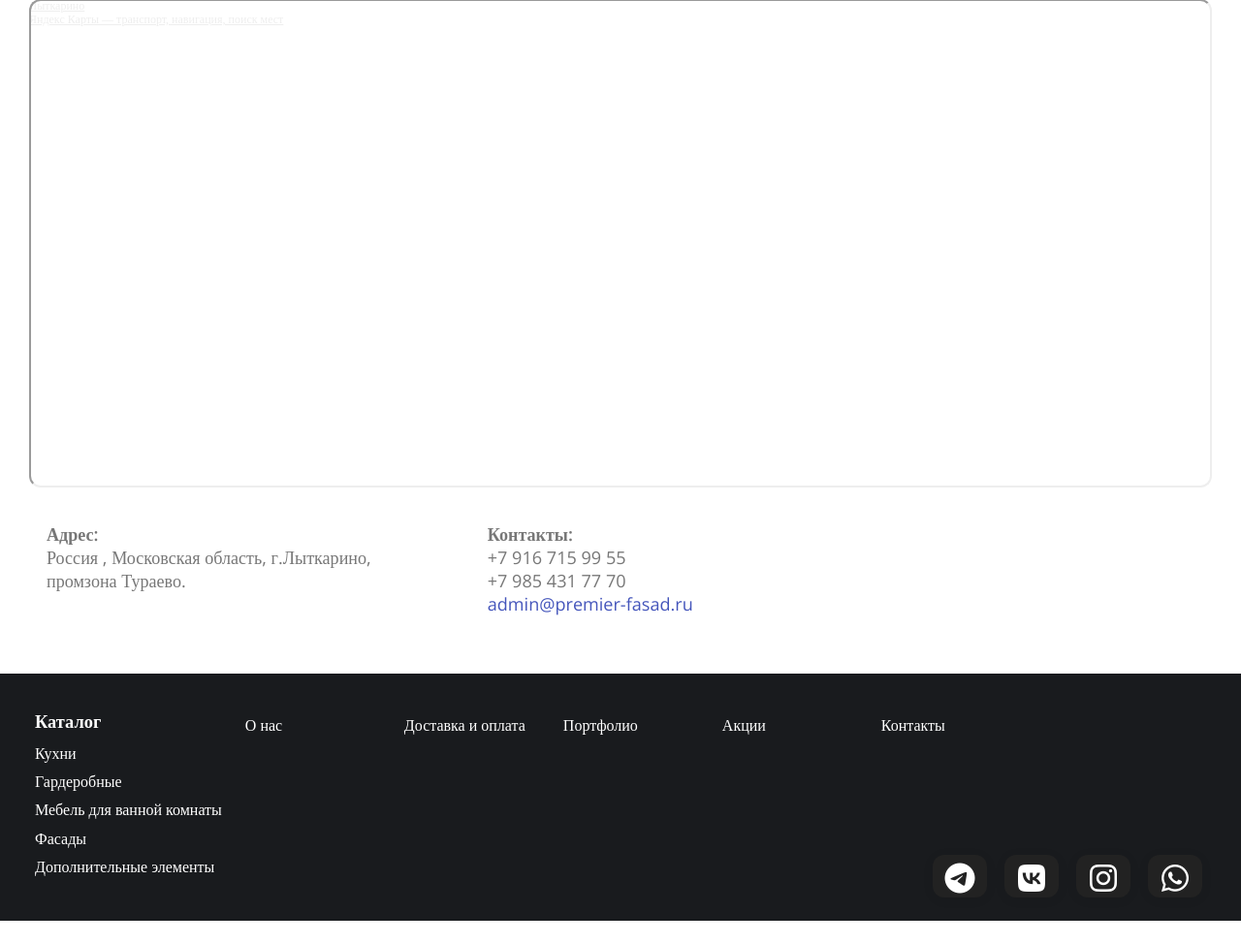
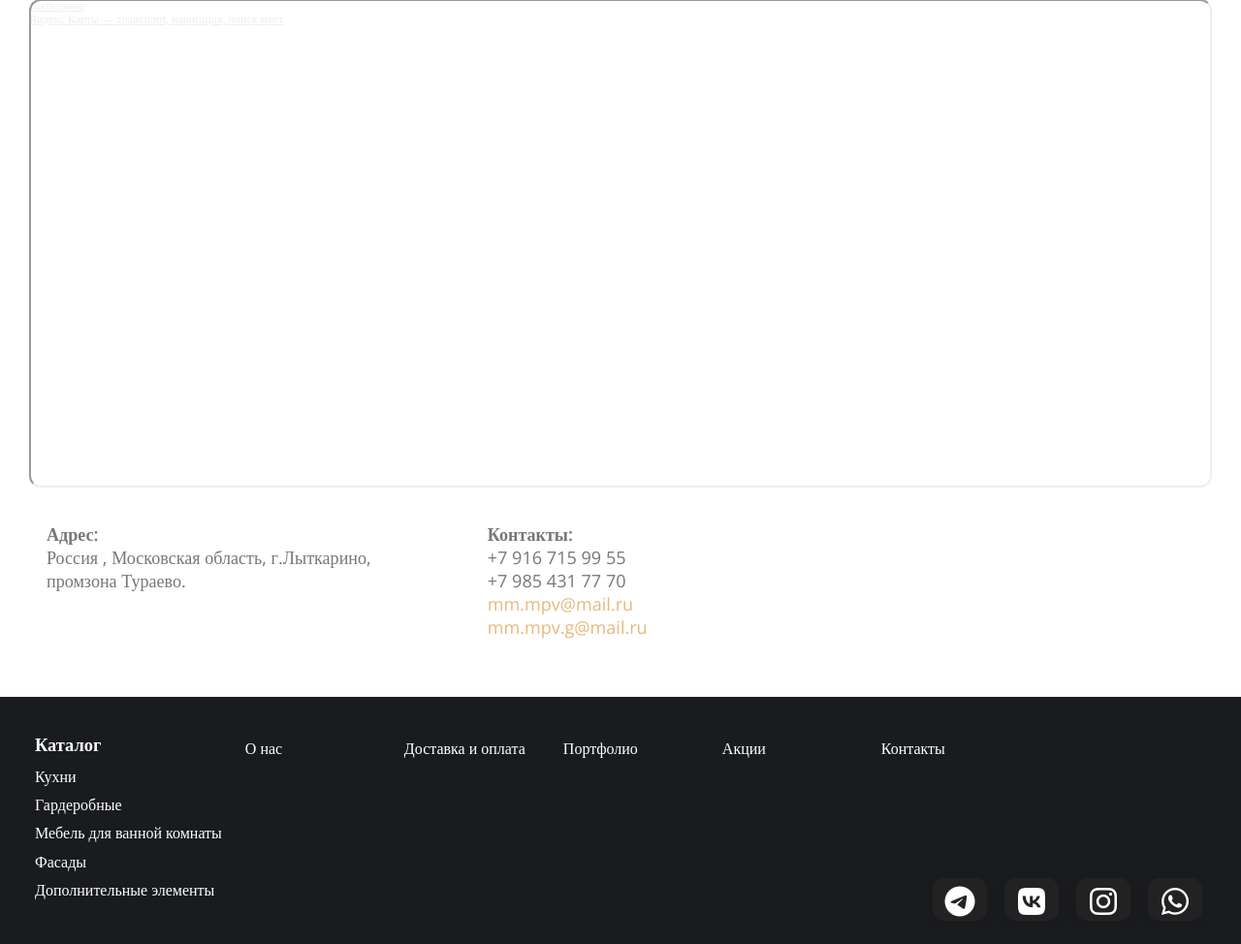
Before and after one commit to BuriloID/Mark_2, a Django app: page /contacts/ in a window 1280 px wide. Shown: the part 223-1197 px from the top of the page at 97% size. Before the commit the page ends 1173 px from the top, so only its background shows below. Run offline with Django 5.2, Linux system fonts and the light colour scheme; some libraries are stand-ins or nearby versions.

Commit message:
modified:   tableshop/main/static/main/styles.css 	modified:   tableshop/main/templates/main/contacts.html

```diff
--- a/tableshop/main/static/main/styles.css
+++ b/tableshop/main/static/main/styles.css
@@ -1142,7 +1142,7 @@ z-index: 1001;
 }
 
 .contacts-mail {
-    color: #45b;
+    color: #e7b87e;
     text-decoration: none;
 }
 .contacts-mail:hover {
--- a/tableshop/main/templates/main/contacts.html
+++ b/tableshop/main/templates/main/contacts.html
@@ -29,7 +29,8 @@
         <span class="contacts-phone">
             +7 916 715 99 55<br>
             +7 985 431 77 70</span><br>
-        <a class="contacts-mail" href="mailto:admin@premier-fasad.ru">admin@premier-fasad.ru</a>
+        <a class="contacts-mail" href="mailto:mm.mpv@mail.ru">mm.mpv@mail.ru</a> <br>
+        <a class="contacts-mail" href="mailto:mm.mpv.g@mail.ru">mm.mpv.g@mail.ru</a>
     </div>
 </div>
 {% endblock %}
```
